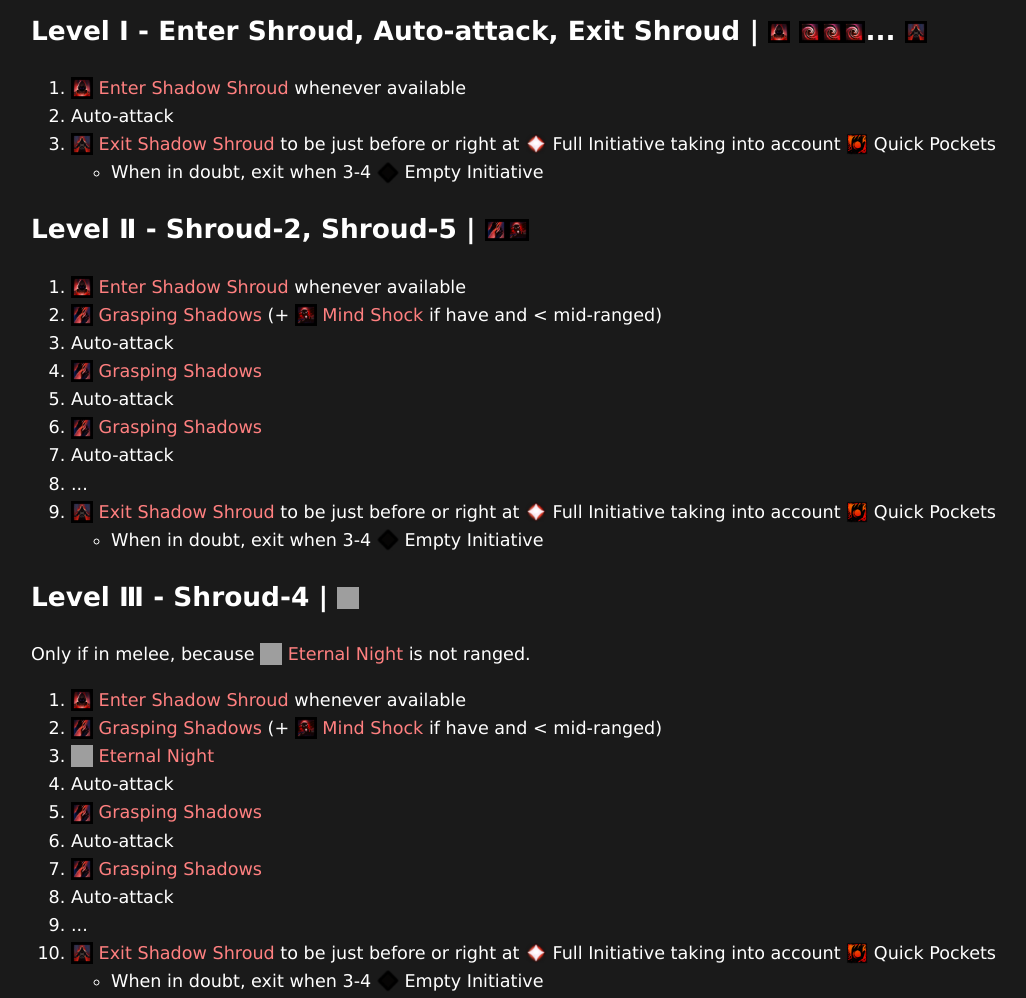
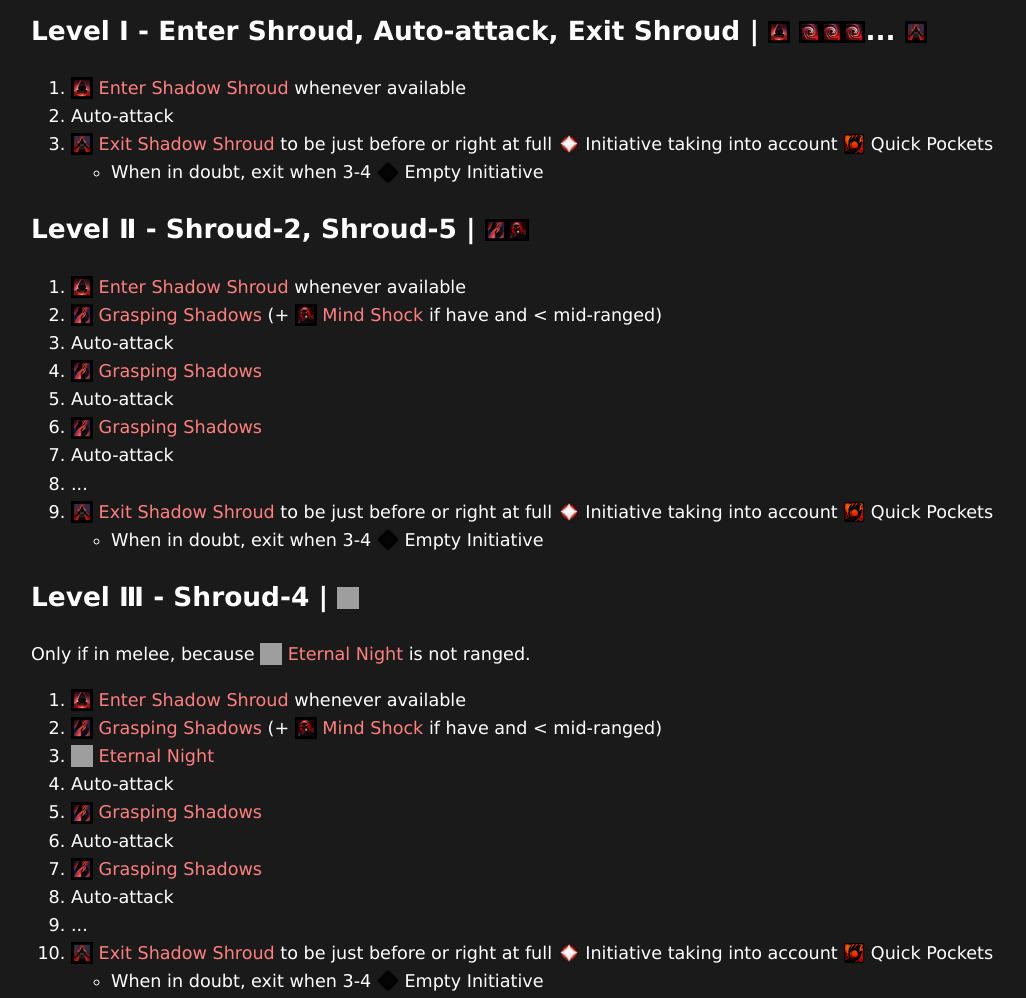
Before and after one commit to choir7580/gw2-archive, a plain HTML site: page builds/condi-specter/index.html in a window 1280 px wide. Shown: the part 900-1898 px from the top of the page, without its empty margins (109-1135 px from the left). Drawn offline with Linux system fonts and the light colour scheme; grey boxes are pictures that could not be loaded.

Commit message:
fixed some stuff

```diff
--- a/builds/condi-specter/index.html
+++ b/builds/condi-specter/index.html
@@ -136,11 +136,11 @@
                         <img src="../../images/specter/Exit_Shadow_Shroud.png" class="smallplus">
                         Exit Shadow Shroud
                     </a>
-                    to be just before or right at
+                    to be just before or right at full
                     <a href="https://wiki.guildwars2.com/wiki/Initiative" target="_blank">
                         <img src="../../images/thief/30px-Initiative.png" class="smallplus">
                     </a>
-                    Full Initiative
+                    Initiative
                     taking into account
                     <a href="https://wiki.guildwars2.com/wiki/Quick_Pockets" target="_blank">
                         <img src="../../images/thief/Quick_Pockets.png" class="smallplus">
@@ -219,11 +219,11 @@
                         <img src="../../images/specter/Exit_Shadow_Shroud.png" class="smallplus">
                         Exit Shadow Shroud
                     </a>
-                    to be just before or right at
+                    to be just before or right at full
                     <a href="https://wiki.guildwars2.com/wiki/Initiative" target="_blank">
                         <img src="../../images/thief/30px-Initiative.png" class="smallplus">
                     </a>
-                    Full Initiative
+                    Initiative
                     taking into account
                     <a href="https://wiki.guildwars2.com/wiki/Quick_Pockets" target="_blank">
                         <img src="../../images/thief/Quick_Pockets.png" class="smallplus">
@@ -311,11 +311,11 @@
                         <img src="../../images/specter/Exit_Shadow_Shroud.png" class="smallplus">
                         Exit Shadow Shroud
                     </a>
-                    to be just before or right at
+                    to be just before or right at full
                     <a href="https://wiki.guildwars2.com/wiki/Initiative" target="_blank">
                         <img src="../../images/thief/30px-Initiative.png" class="smallplus">
                     </a>
-                    Full Initiative
+                    Initiative
                     taking into account
                     <a href="https://wiki.guildwars2.com/wiki/Quick_Pockets" target="_blank">
                         <img src="../../images/thief/Quick_Pockets.png" class="smallplus">
```
